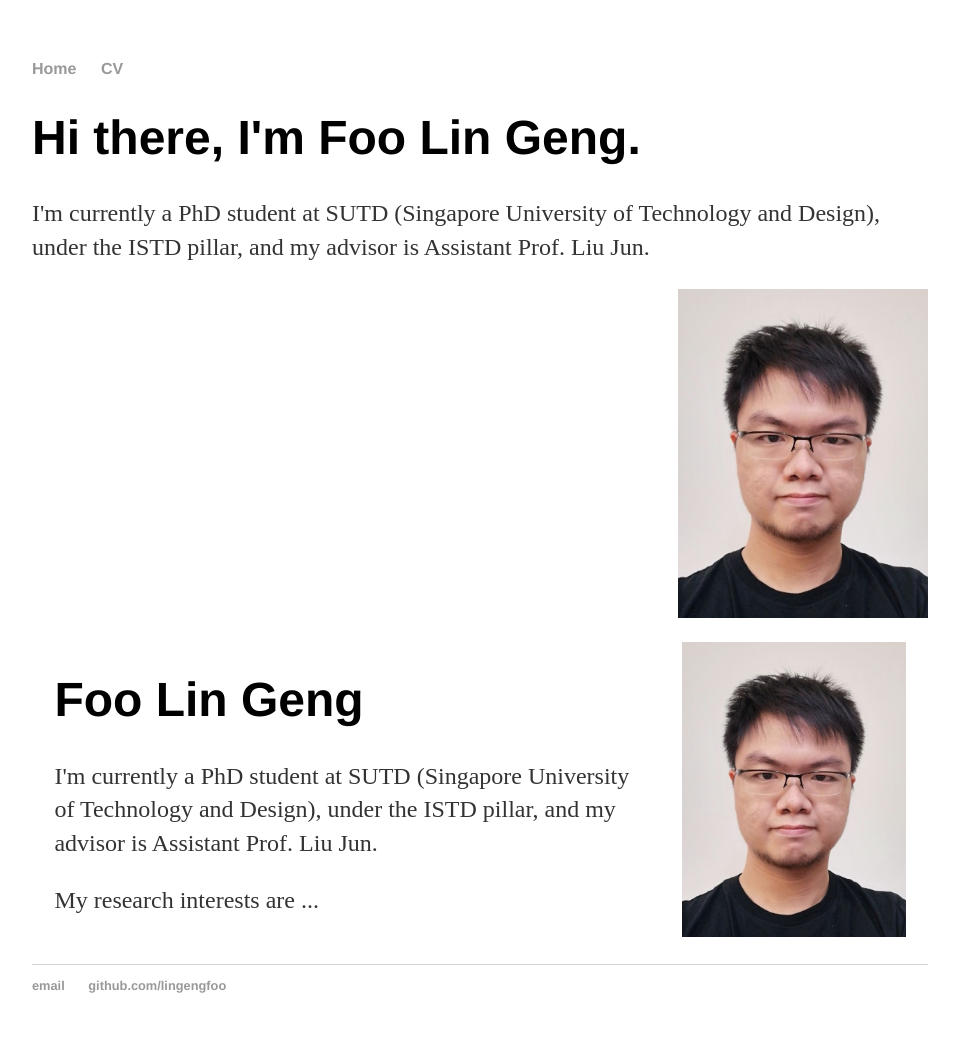
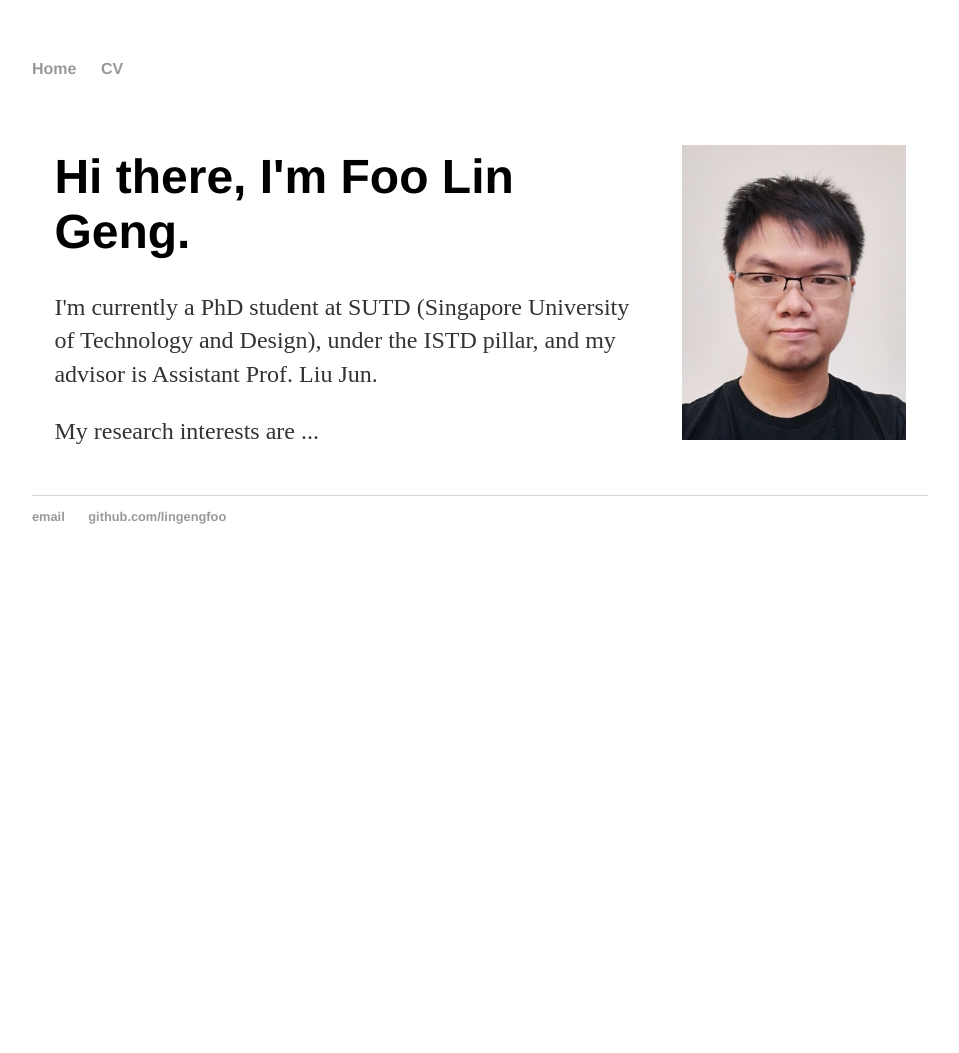
Before and after one commit to lingengfoo/lingengfoo.github.io, a Jekyll site: the page built from index.html, in a window 1280 px wide. Shown: the whole page, without its empty margins (160-1119 px from the left). Built offline with Jekyll 4.4.1, drawn with Linux system fonts in a browser that asks for light colours; after the commit the page ends 900 px from its top, so only the background shows below that.

Commit message:
Update index.html

```diff
--- a/index.html
+++ b/index.html
@@ -2,25 +2,12 @@
 layout: default
 title: Lin Geng's Homepage
 ---
-<div class="blurb">
-	<h1>Hi there, I'm Foo Lin Geng.</h1>
-	<p> I'm currently a PhD student at SUTD (Singapore University of Technology and Design), under the ISTD pillar, and my advisor is Assistant Prof. Liu Jun. </p>
-	<!-- <p>I'm best known as the horrible cop from <em>A Touch of Evil</em> Don't trust me. <a href="/about">Read more about my life...</a></p>-->
-</div><!-- /.blurb -->
-
-<img src="{{site.url}}/assets/images/lingeng.jpg" style="display: block; margin: auto; float: right; width: 250px" />
-
-
 <table style="width:100%;border:0px;border-spacing:0px;border-collapse:separate;margin-right:auto;margin-left:auto;">
 	<tr style="padding:0px">
 		<td style="padding:2.5%;width:70%;vertical-align:middle">
-              <h1>
-                Foo Lin Geng
-              </h1>
+			<h1>Hi there, I'm Foo Lin Geng.</h1>
 			<p>I'm currently a PhD student at SUTD (Singapore University of Technology and Design), under the ISTD pillar, and my advisor is Assistant Prof. Liu Jun.</p>
-              <p>
-                My research interests are ...
-              </p>
+			<p>My research interests are ...</p>
 		</td>
 		<td style="padding:2.5%;width:30%;max-width:40%">
 			<img style="width:100%;max-width:100%" alt="profile photo" src="{{site.url}}/assets/images/lingeng.jpg">
```
Lines whose indentation alone changed are shown as unchanged.
